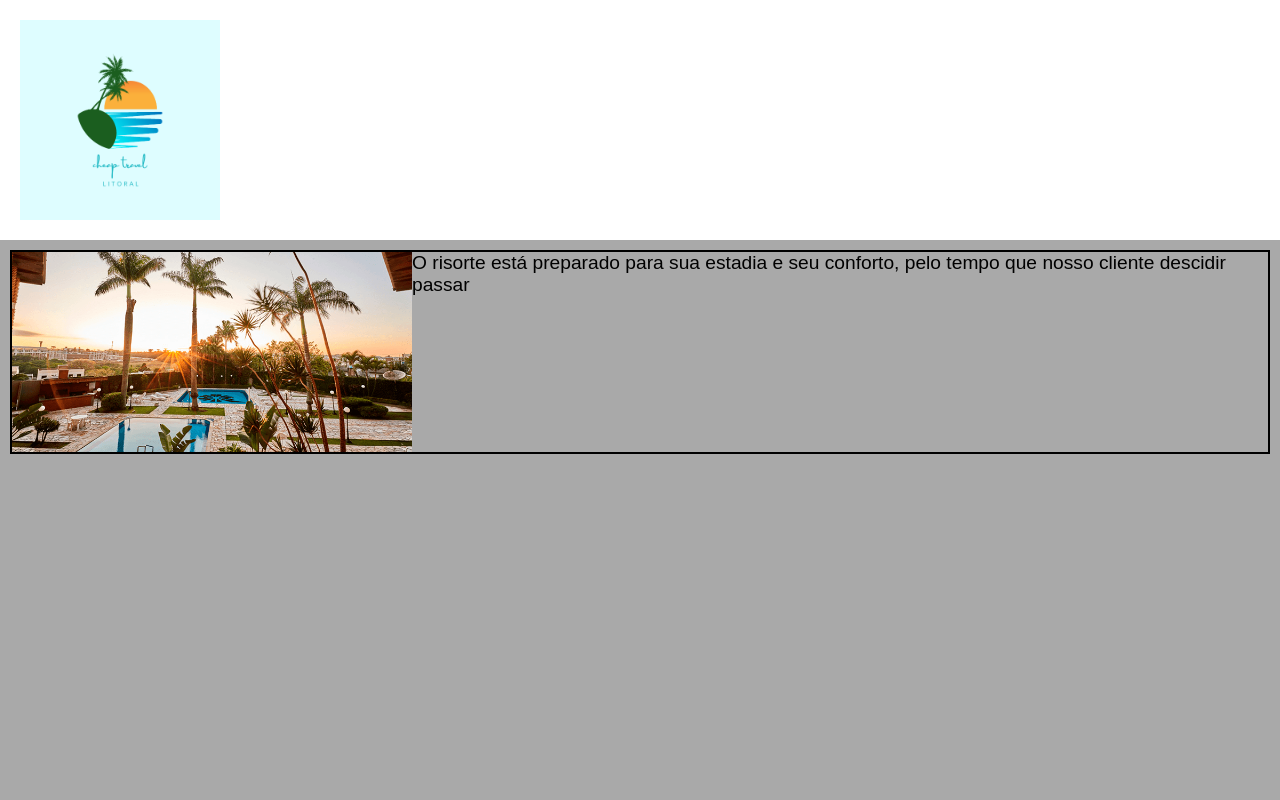
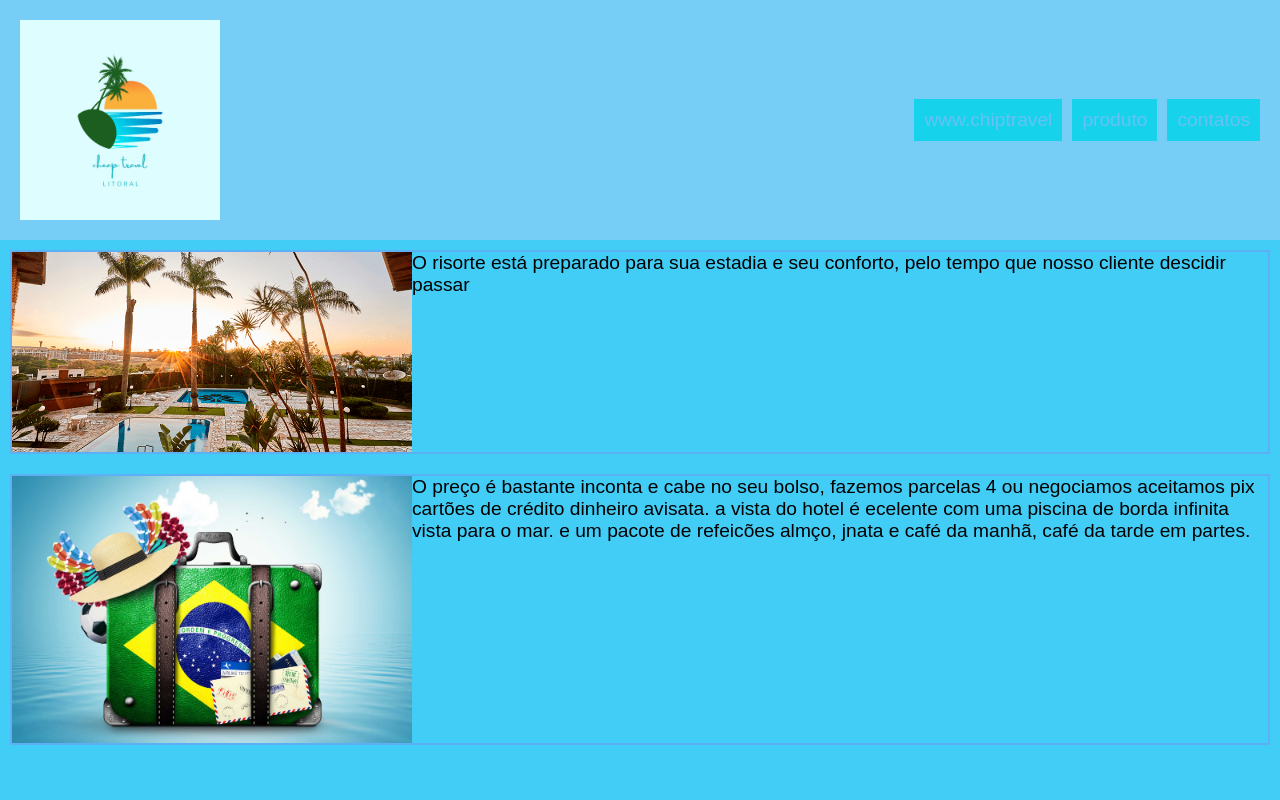
Before and after one commit to felipevictoria/programacao, a plain HTML site: page index.html in a window 1280 px wide. Shown: the top 800 px of the page. Drawn offline with Linux system fonts and the light colour scheme.

Commit message:
Add files via upload
17/04/23

```diff
--- a/index.html
+++ b/index.html
@@ -9,10 +9,10 @@
 </head>
 <body>
      <header class="header">
-     <img src="h.png" alt="animal planet" class="logo">
+     <img src="h.png" alt="site de viagens" class="logo">
       <nav>
-           <ul class="meu">
-               <li><a href=""></a></li>
+           <ul class="menu">
+               <li><a href="">www.chiptravel</a></li>
                <li><a href="">produto</a><li>
                <li><a href="">contatos</a><li>
             </ul>
@@ -25,9 +25,13 @@
             <p> O risorte está preparado para sua estadia e seu conforto, pelo tempo que nosso cliente descidir passar </p>
         </div>
 
-    </section>
+
 
     <div class="item">
         <img src="viagem.jpg" alt="" class="imagem">
-        <p>  </p>
+        <p> O preço é bastante inconta e cabe no seu bolso, fazemos parcelas 4 ou negociamos
+            aceitamos pix cartões de crédito  dinheiro avisata.
+        a vista do hotel é ecelente com uma piscina de borda infinita vista para o mar.
+         e um pacote de refeicões almço, jnata e café da manhã, café da tarde em partes.</p>
     </div>
+</section>
--- a/style.css
+++ b/style.css
@@ -12,11 +12,11 @@ body, ul, li, p{
 
 a{
     text-decoration: none;
-    color: white;
+    color: rgb(103, 193, 245);
 }
 
 .header{
-    background-color: white;
+    background-color: rgb(118, 205, 245);
     display: flex;
     flex-wrap: wrap;
     justify-content: space-between;
@@ -37,12 +37,12 @@ a{
 .menu li a{
     display: block;
     padding: 10px;
-    background-color: #5e17eb;
+    background-color: #17d2eb;
 }
 
 .flex{
     min-height: 100vh;
-    background-color: darkgray;
+    background-color: rgb(66, 205, 247);
     display: flex;
     flex-direction: column;
 }
@@ -55,7 +55,7 @@ a{
 .item{
     display: flex;
     justify-content: flex-end;
-    border: 2px solid black;
+    border: 2px solid rgb(93, 176, 243);
     margin: 10px;
 }
 
```
